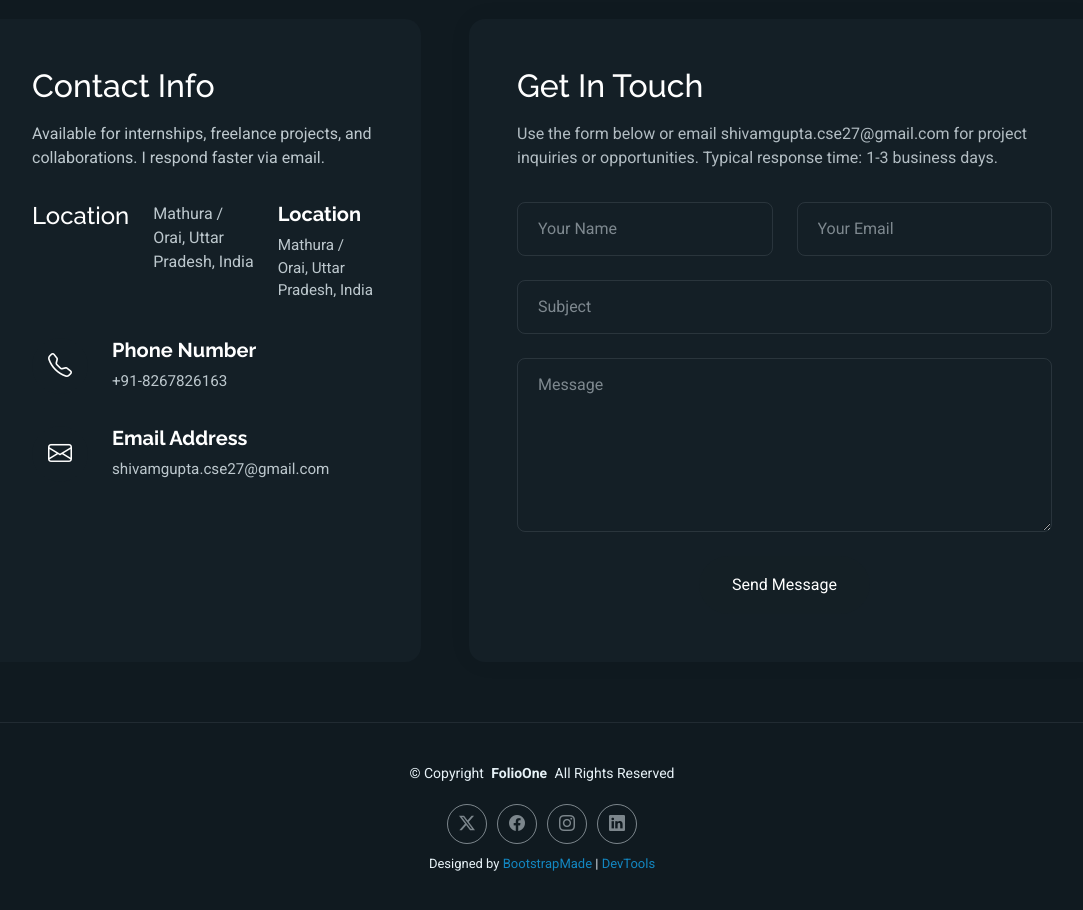
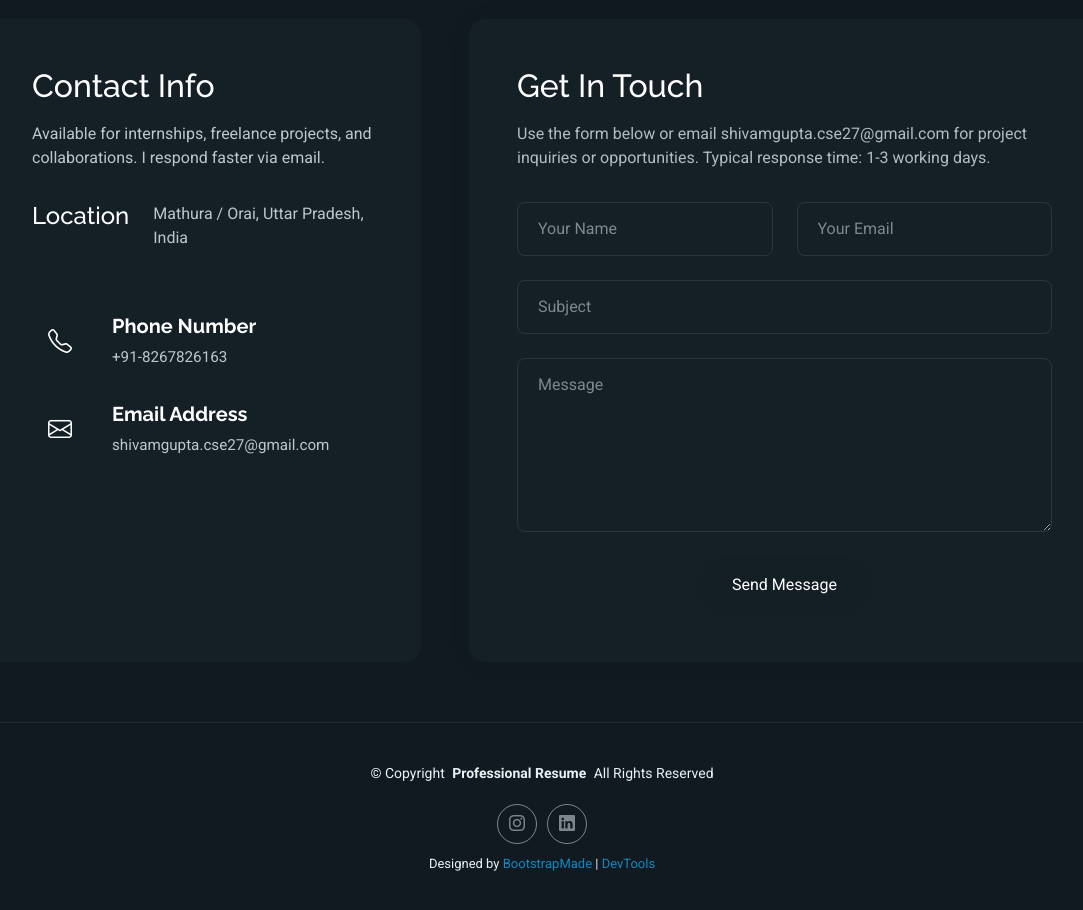
Before and after one commit to ShivamRK77/My-Professional-Portfolio-, a plain HTML site: page contact.html in a window 1280 px wide. Shown: the part 340-1250 px from the top of the page, without its empty margins (98-1181 px from the left). Drawn offline with Linux system fonts and the light colour scheme.

Commit message:
Updated Design in Portfolio

```diff
--- a/contact.html
+++ b/contact.html
@@ -90,10 +90,6 @@
               <div class="info-item" data-aos="fade-up" data-aos-delay="300">
                 <h4>Location</h4>
                 <p>Mathura / Orai, Uttar Pradesh, India</p>
-                <div class="content">
-                  <h4>Location</h4>
-                  <p>Mathura / Orai, Uttar Pradesh, India</p>
-                </div>
               </div>
 
               <div class="info-item" data-aos="fade-up" data-aos-delay="400">
@@ -121,7 +117,7 @@
           <div class="col-lg-7">
             <div class="contact-form" data-aos="fade-up" data-aos-delay="300">
               <h3>Get In Touch</h3>
-              <p>Use the form below or email shivamgupta.cse27@gmail.com for project inquiries or opportunities. Typical response time: 1-3 business days.</p>
+              <p>Use the form below or email shivamgupta.cse27@gmail.com for project inquiries or opportunities. Typical response time: 1-3 working days.</p>
 
               <form action="forms/contact.php" method="post" class="php-email-form" data-aos="fade-up" data-aos-delay="200">
                 <div class="row gy-4">
@@ -168,11 +164,9 @@
 
     <div class="container">
       <div class="copyright text-center ">
-        <p>© <span>Copyright</span> <strong class="px-1 sitename">FolioOne</strong> <span>All Rights Reserved<br></span></p>
+        <p>© <span>Copyright</span> <strong class="px-1 sitename">Professional Resume </strong> <span>All Rights Reserved<br></span></p>
       </div>
       <div class="social-links d-flex justify-content-center">
-        <a href=""><i class="bi bi-twitter-x"></i></a>
-        <a href=""><i class="bi bi-facebook"></i></a>
         <a href=""><i class="bi bi-instagram"></i></a>
         <a href=""><i class="bi bi-linkedin"></i></a>
       </div>
```
Also changed, not shown: about.html (+1 -1 lines).
